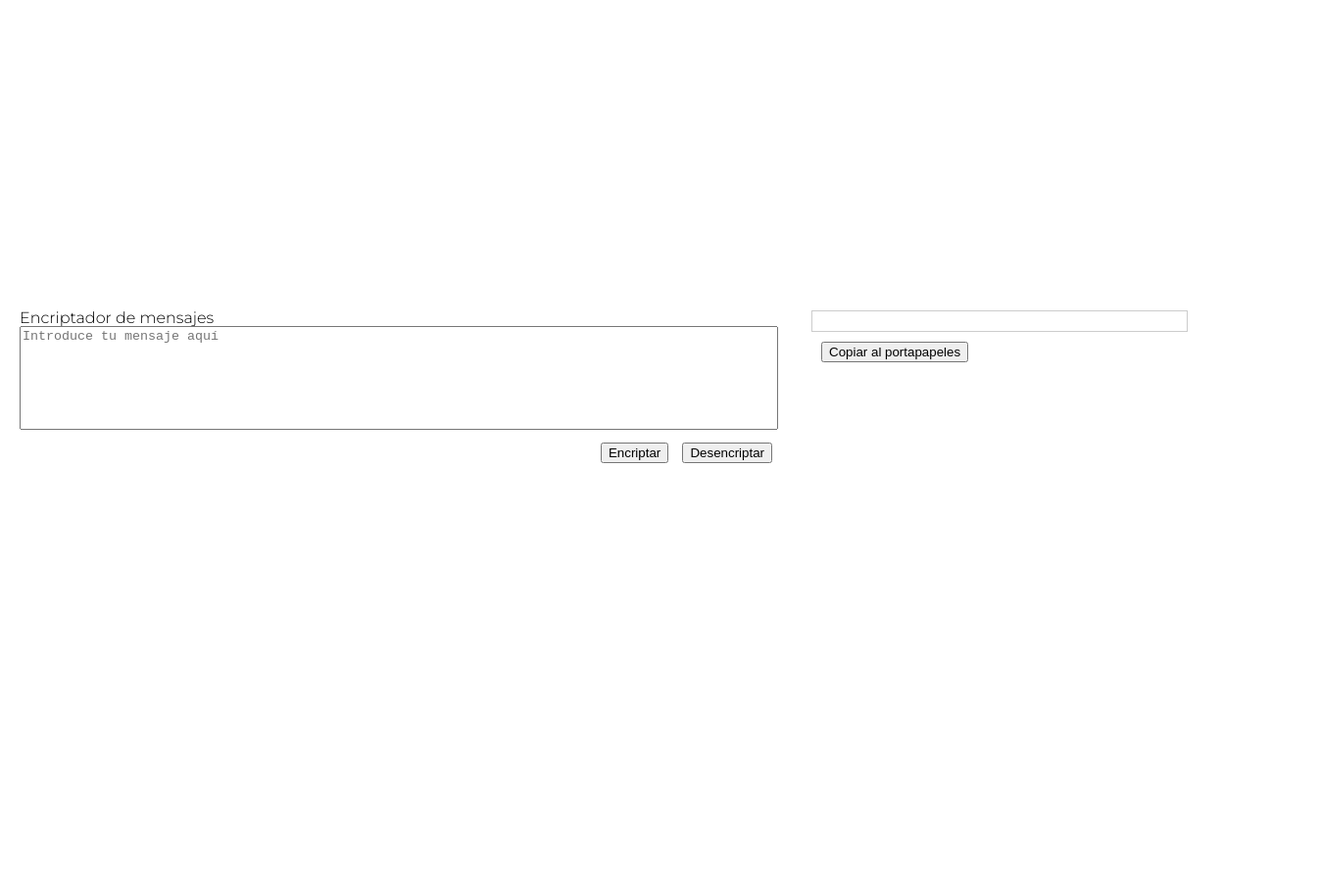
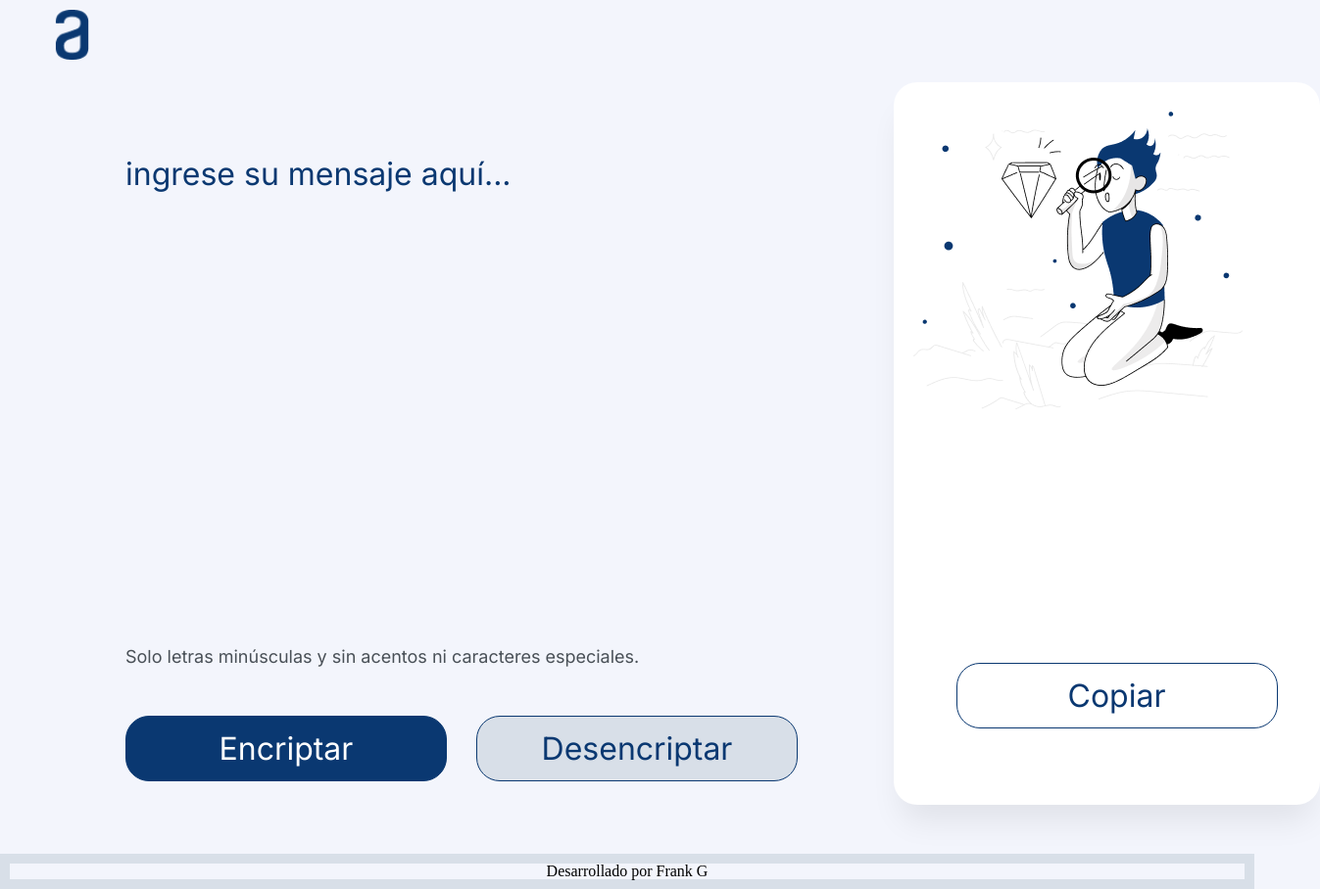
Before and after one commit to FrankTIII/EncryptDecrypt-WebApp, a plain HTML site: page index.html in a window 1280 px wide. Shown: the whole page at 98% size, 1347 px wide, since content can reach past the window. Before the commit the page ends 800 px from the top, so only its background shows below. Drawn offline with Linux system fonts and the light colour scheme.

Commit message:
Restore  Web and  js functionality.

```diff
--- a/index.html
+++ b/index.html
@@ -2,28 +2,42 @@
 <html lang="es">
 <head>
     <meta charset="UTF-8">
+    <meta http-equiv="X-UA-Compatible" content="IE=edge">
     <meta name="viewport" content="width=device-width, initial-scale=1.0">
-    <title>Encriptador de mensajes</title>
-    <link href="https://fonts.googleapis.com/css2?family=Montserrat:wght@300&display=swap" rel="stylesheet">
+    <link rel="preconnect" href="https://fonts.googleapis.com">
+    <link rel="preconnect" href="https://fonts.gstatic.com" crossorigin>
+    <link href="https://fonts.googleapis.com/css2?family=Inter:wght@100..900&display=swap" rel="stylesheet">
     <link rel="stylesheet" href="reset.css">
     <link rel="stylesheet" href="style.css">
+    <title>Encriptador de Mensajes</title>
 </head>
 <body>
+    <header>
+        <img class="logo" src="images/Logo.png" alt="Logo">
+    </header>
+    <main>
+        <section class="data-panel">
+        <!--
+            <h2>Panel de Datos</h2>
+        -->
+            <textarea id="input-text"cols="30" rows="10" placeholder="Ingrese su mensaje aquí..."></textarea>
+            <div>
+                <h6 class="note">Solo letras minúsculas y sin acentos ni caracteres especiales.</h6>
+            </div>
+            <div class="buttons">
+                <button class="btn-encrypt" onclick="encrypt()">Encriptar</button>
+                <button class="btn-decrypt" onclick="decrypt()">Desencriptar</button>
+            </div>
+        </section>
+        <section class="result-panel">
+            <textarea id="mensaje" cols="20" rows="10"></textarea>
+            <button class="btn-copiar" onclick="copyToClipboard()">Copiar</button>
 
-    <div class="caja">
-        <div class="data-panel">
-            <h1>Encriptador de mensajes</h1>
-            <textarea id="inputText" placeholder="Introduce tu mensaje aquí"></textarea>
-            <div class="buttons">
-                <button onclick="encrypt()">Encriptar</button>
-                <button onclick="decrypt()">Desencriptar</button>
-            </div>
-        </div>
-        <div class="result-panel">
-            <div id="outputText" class="output"></div>
-            <button onclick="copyToClipboard()">Copiar al portapapeles</button>
-        </div>
-    </div>
+        </section>
+    </main>
+    <footer>
+        <p>Desarrollado por Frank G</p>
+    </footer>
     <script src="scripts.js"></script>
 </body>
 </html>
--- a/scripts.js
+++ b/scripts.js
@@ -1,28 +1,48 @@
+function removeBackground() {
+    var textarea = document.getElementById('mensaje');
+    textarea.style.backgroundImage = 'none';
+  }
+
 function encrypt() {
-    const inputText = document.getElementById('inputText').value.toLowerCase();
+    const inputText = document.getElementById('input-text').value.toLowerCase();
     const encryptedText = inputText
         .replaceAll('e', 'enter')
         .replaceAll('i', 'imes')
         .replaceAll('a', 'ai')
         .replaceAll('o', 'ober')
         .replaceAll('u', 'ufat');
-    document.getElementById('outputText').textContent = encryptedText;
+    removeBackground();
+    document.getElementById('mensaje').textContent = encryptedText;
 }
 
 function decrypt() {
-    const inputText = document.getElementById('inputText').value.toLowerCase();
+    const inputText = document.getElementById('input-text').value.toLowerCase();
     const decryptedText = inputText
         .replaceAll('enter', 'e')
         .replaceAll('imes', 'i')
         .replaceAll('ai', 'a')
         .replaceAll('ober', 'o')
         .replaceAll('ufat', 'u');
-    document.getElementById('outputText').textContent = decryptedText;
+    document.getElementById('mensaje').textContent = decryptedText;
 }
 
 function copyToClipboard() {
-    const outputText = document.getElementById('outputText').textContent;
+    const outputText = document.getElementById('mensaje').textContent;
     navigator.clipboard.writeText(outputText)
-        .then(() => alert('Texto copiado al portapapeles'))
+        .then(() => console.log('Texto copiado al portapapeles'+outputText))
         .catch(err => console.error('Error al copiar al portapapeles:', err));
+
+
+
 }
+
+
+/*let text = document.getElementById('outputText').textContent/*.innerHTML;
+  const copyToClipboard = async () => {
+    try {
+      await navigator.clipboard.writeText(text);
+      console.log('Content copied to clipboard');
+    } catch (err) {
+      console.error('Failed to copy: ', err);
+    }
+  }*/
--- a/style.css
+++ b/style.css
@@ -1,122 +1,139 @@
-body {
-    font-family: 'Montserrat', sans-serif;
+* {
+    background-color: #F3F5FC;
+    font-family: 'Inter';
+    font-size: 32px;
+    font-weight: 400;
+    line-height: 150%;
     margin: 0;
     padding: 0;
-    display: flex;
-    justify-content: center;
-    align-items: center;
-    height: 100vh;
 }
 
-.caja {
+.logo{
+    padding-top: 10px;
+    margin-left: 10px;
+    width: 10%;
+}
+
+/*
+#app {
     display: flex;
-    width: 100%;
+    flex-direction: column;
+    align-items: center;
+    padding: 20px;
 }
 
 .data-panel {
-    width: 60%;
-    background-color: #fff;
-    padding: 20px;
+    width: 100%;
+    max-width: 800px;
 }
 
-.result-panel {
-    width: 30%;
-    background-color: #fff;
-    padding: 20px;
+.data-panel textarea {
+    width: 100%;
+    margin-bottom: 10px;
 }
+*/
 
-textarea {
-    width: 100%;
-    height: 100px;
-    margin-bottom: 10px;
- cajax;
-    resize: none;
-}
-
-.buttons {
-    text-align: right;
-    margin-bottom: 10px;
+main {
+    display: flex;
+    margin-bottom: 50px;
+    margin-left: 10vw;
 }
 
 button {
-    margin-left: 10px;
+    margin-top: 18px;
+    border: 1px solid #0A3871;
+    border-radius: 24px;
+    cursor: pointer;
+    height: 67px;
+    width: 328px;
+    text-align: center;
+    margin-bottom: 1.5rem;
+}
+.buttons{
+    display: flex;
+    margin-top: 18px;
+}
+.btn-encrypt {
+    background: #0A3871;
+    color: white;
 }
 
-.output {
-    border: 1px solid #ccc;
-    padding: 10px;
-    margin-bottom: 10px;
+.btn-decrypt {
+    background: #D8DFE8;
+    color: #0A3871;
+    margin-left: 30px;
 }
 
-/* Estilos para tablet horizontal */
-@media only screen and (min-width: 769px) and (max-width: 1024px) {
-    .caja {
-        flex-direction: row;
+.btn-copiar {
+    background:  white;
+    color: #0A3871;
+   /* margin-left: 108px;
+    margin-top: 402px;*/
+    position:absolute;
+    bottom: 1em;
+
 }
 
-    .data-panel {
-        width: 60%;
-        margin-right: 20px;
+
+#input-text{
+    border: none;
+    resize: none;
+    color: #0A3871;
+    margin-top: 90px;
+
+    text-transform: lowercase;
 }
 
-    .result-panel {
-        width: 30%;
-    }
+::placeholder{
+    color: #0A3871;}
+    .input-text:focus{
+        outline: none;
 }
 
 
 
-/* Estilos para tablet */
-@media only screen and (max-width: 768px) {
-    .caja {
+.result-panel {
+    display: flex;
     flex-direction: column;
+    align-items: center;
+    background-color: white;
+    border: none;
+    border-radius: 24px;
+    color: #0A3871;
+    margin-left: 98px;
+    margin-top: 20px;
+    padding-left: 20px;
+    /*position: relative;*/
+    box-shadow: 0px 24px 32px -8px rgba(0, 0, 0, 0.08);
 }
 
-    .data-panel {
-        width: 100%;
-        margin-bottom: 20px;
+#mensaje{
+    background-color: white;
+    background-image:url("/images/Muneco.png");
+    background-repeat: no-repeat;
+    border-radius: 24px;
+    border: none;
+    resize: none;
+    margin-top: 30px;
 }
 
-    .result-panel {
-        width: 100%;
-    }
-
-    .buttons {
-        display: flex;
-        justify-content: space-between;
-    }
-
-    button {
-        margin-left: 0;
-    }
+.mesaje:focus{
+    outline: none;
 }
 
 
-/* Estilos para celular horizontal */
-@media only screen and (min-width: 481px) and (max-width: 768px) {
-    .caja {
-        flex-direction: row;
+.result-panel p {
+    text-align: center;
 }
 
-    .data-panel {
-        width: 100%;
-        margin-bottom: 20px;
+.note{
+    color: #495057;
+    font-size: 18px;
 }
 
-    .result-panel {
-        width: 100%;
+footer {
+    text-align: center;
+    margin-top: 20px;
+    padding: 10px;
+    background-color: #D8DFE8;
 }
-}
-
-
-/* Estilos para celular */
-@media only screen and (max-width: 480px) {
-    textarea,
-    .buttons {
-        width: 100%;
-    }
-
-    button {
-        margin-bottom: 10px;
-    }
-}
```
Also changed, not shown: images/Frame 6.png (added), images/Logo.png (added), images/Muneco.png (added), 1 other file. Lines whose indentation alone changed are shown as unchanged.
